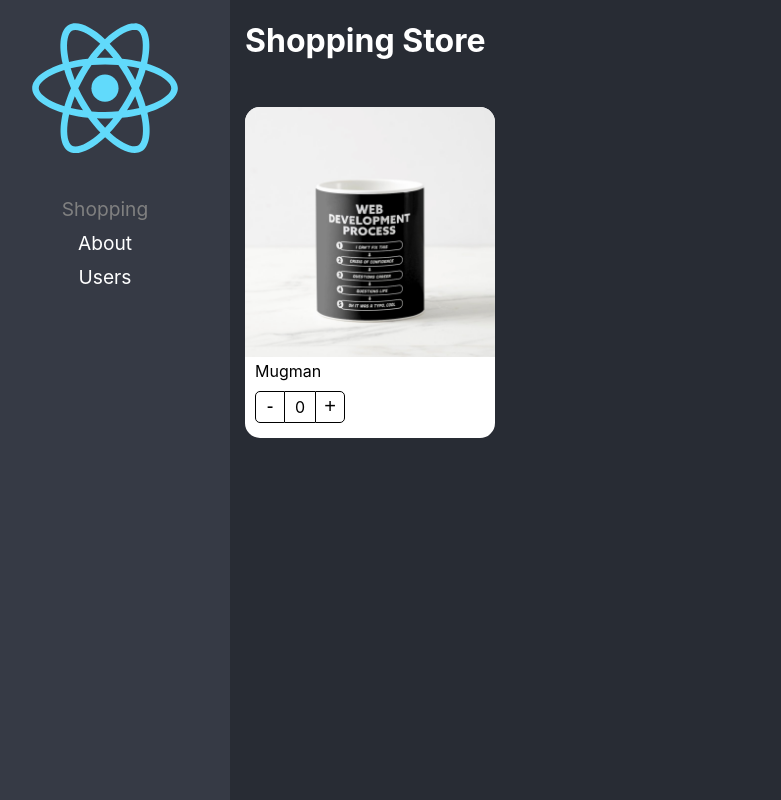
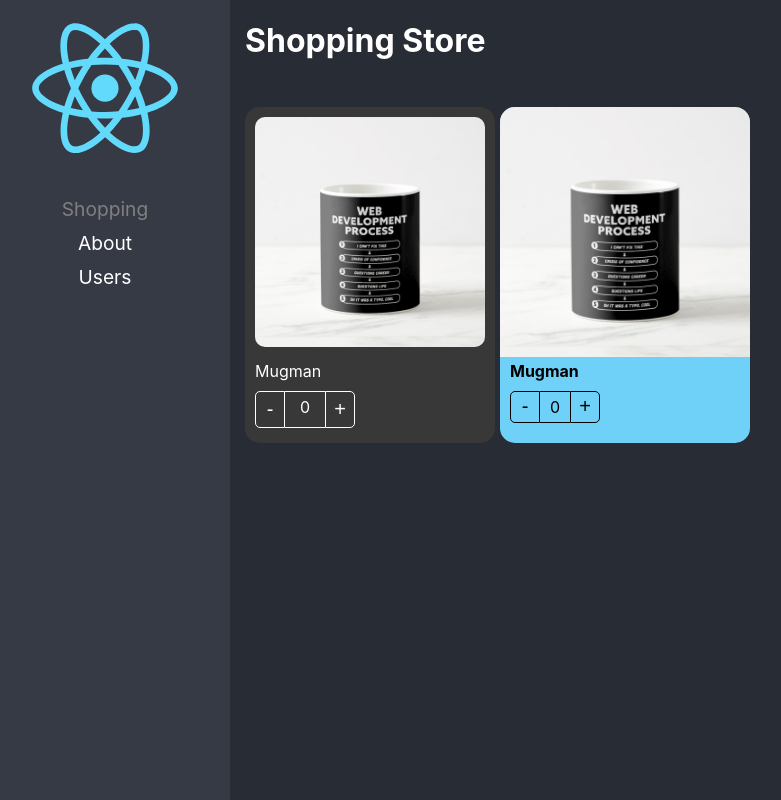
Before and after one commit to jcmurciap/template, a React (Create React App) app in the folder src/02-component-patterns/: page / in a window 1280 px wide. Shown: the whole page, without its empty margins (20-801 px from the left). Built offline with nearby package versions, Linux system fonts and the light colour scheme.

Commit message:
Chore: Added extensible styles to compound components

```diff
--- a/src/02-component-patterns/src/components/ProductButtons.tsx
+++ b/src/02-component-patterns/src/components/ProductButtons.tsx
@@ -1,16 +1,21 @@
-import {useContext} from "react";
+import {CSSProperties, useContext} from "react";
 import styles from "../styles/styles.module.css";
 import {ProductContext} from "./ProductCard";
 
-export const ProductButtons = () => {
+interface ProductButtonsProps {
+    style?: CSSProperties;
+    className?: string
+}
+
+export const ProductButtons = ({className, style}:ProductButtonsProps) => {
 
     const {handleCounter, counter} = useContext(ProductContext);
 
     return (
-        <div className={styles.buttonsContainer}>
-            <button className={styles.buttonMinus} onClick={() => handleCounter(-1)}> - </button>
-            <div className={styles.countLabel}>{counter}</div>
-            <button className={styles.buttonAdd} onClick={() => handleCounter(+1)}> + </button>
+        <div className={`${styles.buttonsContainer} ${className}`} style={style}>
+            <button className={`${styles.buttonMinus}`} style={style} onClick={() => handleCounter(-1)}> - </button>
+            <div className={`${styles.countLabel}`} style={style}>{counter}</div>
+            <button className={`${styles.buttonAdd}`} style={style} onClick={() => handleCounter(+1)}> + </button>
         </div>
     )
 }
--- a/src/02-component-patterns/src/components/ProductCard.tsx
+++ b/src/02-component-patterns/src/components/ProductCard.tsx
@@ -6,7 +6,7 @@ import {ProductCardProps, ProductContextProps} from "../interfaces/interfaces";
 export const ProductContext = createContext({} as ProductContextProps);
 const {Provider} = ProductContext;
 
-export const ProductCard = ({children, product}:ProductCardProps) => {
+export const ProductCard = ({children, product, className, style}:ProductCardProps) => {
 
     const {counter, handleCounter} = useProduct();
 
@@ -16,7 +16,7 @@ export const ProductCard = ({children, product}:ProductCardProps) => {
             handleCounter,
             product
         }}>
-            <div className={styles.productCard}>
+            <div className={`${styles.productCard} ${className}`} style={style}>
                 {children}
             </div>
         </Provider>
--- a/src/02-component-patterns/src/components/ProductImage.tsx
+++ b/src/02-component-patterns/src/components/ProductImage.tsx
@@ -1,9 +1,15 @@
-import {useContext} from "react";
+import {CSSProperties, useContext} from "react";
 import noImage from "../assets/no-image.jpg";
 import styles from "../styles/styles.module.css";
 import {ProductContext} from "./ProductCard";
 
-export const ProductImage = ({img = ''}) => { //Argumento opcional
+interface ProductImageProps {
+    className?: string;
+    img?: string;
+    style?: CSSProperties
+}
+
+export const ProductImage = ({img, className, style}: ProductImageProps) => { //Argumento opcional
     const {product} = useContext(ProductContext);
     let imgToShow: string;
 
@@ -16,6 +22,11 @@ export const ProductImage = ({img = ''}) => { //Argumento opcional
     }
 
     return (
-        <img className={styles.productImg} src={imgToShow} alt="Product name"/>
+        <img
+            alt="Product name"
+            className={`${styles.productImg} ${className}`}
+            src={imgToShow}
+            style={style}
+        />
     )
 }
--- a/src/02-component-patterns/src/components/ProductTitle.tsx
+++ b/src/02-component-patterns/src/components/ProductTitle.tsx
@@ -1,13 +1,24 @@
-import {useContext} from "react";
+import {CSSProperties, useContext} from "react";
 import styles from "../styles/styles.module.css";
 import {ProductContext} from "./ProductCard";
 
-export const ProductTitle = ({title}:{title?: string}) => { //Argumento obligatorio
+interface ProductTitleProps {
+    className?: string;
+    title?: string;
+    style?: CSSProperties
+}
+
+export const ProductTitle = ({title, className, style}:ProductTitleProps) => { //Argumento obligatorio
     const {product} = useContext(ProductContext);
     let titleToShow: string;
 
     title ? titleToShow=title : titleToShow=product.title;
     return (
-        <span className={styles.productDescription}>{titleToShow}</span>
+        <span
+            className={`${styles.productDescription} ${className}`}
+            style={style}
+        >
+            {titleToShow}
+        </span>
     )
 }
--- a/src/02-component-patterns/src/interfaces/interfaces.ts
+++ b/src/02-component-patterns/src/interfaces/interfaces.ts
@@ -1,8 +1,10 @@
-import {ReactElement} from "react";
+import {CSSProperties, ReactElement} from "react";
 
 export interface ProductCardProps {
     product: Product;
     children?: ReactElement | ReactElement[];
+    className?: string;
+    style?: CSSProperties
 }
 export interface Product {
     id: string;
--- a/src/02-component-patterns/src/pages/ShoppingPage.tsx
+++ b/src/02-component-patterns/src/pages/ShoppingPage.tsx
@@ -1,4 +1,5 @@
 import {ProductButtons, ProductCard, ProductImage, ProductTitle} from "../components";
+import '../styles/custom-styles.css'
 
 const product = {
     id: "1",
@@ -17,10 +18,22 @@ export const ShoppingPage = () => {
                 flexDirection: 'row',
                 flexWrap: 'wrap'
             }}>
-                <ProductCard product={product}>
+                <ProductCard
+                    product={product}
+                    className="bg-dark"
+                >
+                    <ProductImage className="custom-image"/>
+                    <ProductTitle className="text-white"/>
+                    <ProductButtons className="btn-dark-mode"/>
+                </ProductCard>
+
+                <ProductCard
+                    product={product}
+                    style={{backgroundColor: '#70D1F8'}}
+                >
                     <ProductImage />
-                    <ProductTitle />
-                    <ProductButtons />
+                    <ProductTitle style={{fontWeight: "bold"}}/>
+                    <ProductButtons style={{color: 'Black'}}/>
                 </ProductCard>
             </div>
         </div>
--- /dev/null
+++ b/src/02-component-patterns/src/styles/custom-styles.css
@@ -0,0 +1,17 @@
+.bg-dark {
+    background-color: rgb(56, 56, 56);
+    color: white;
+}
+.text-white {
+    color: white;
+}
+.custom-image {
+    padding: 10px;
+    border-radius: 20px;
+    width: calc(100% - 20px);
+}
+.btn-dark-mode button, .btn-dark-mode div {
+    padding: 5px;
+    color: white;
+    border-color: white;
+}
```
